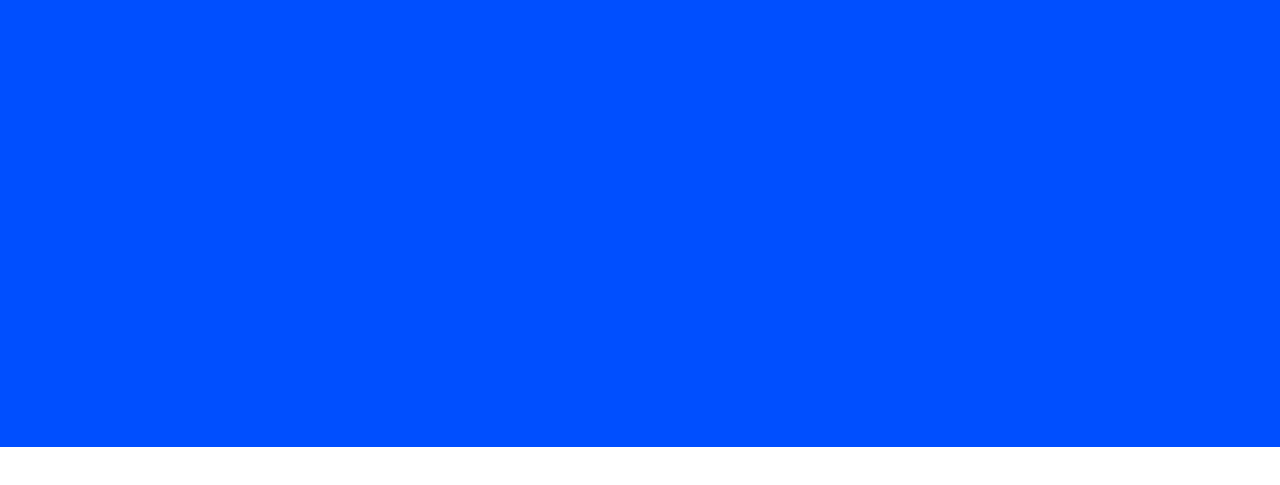
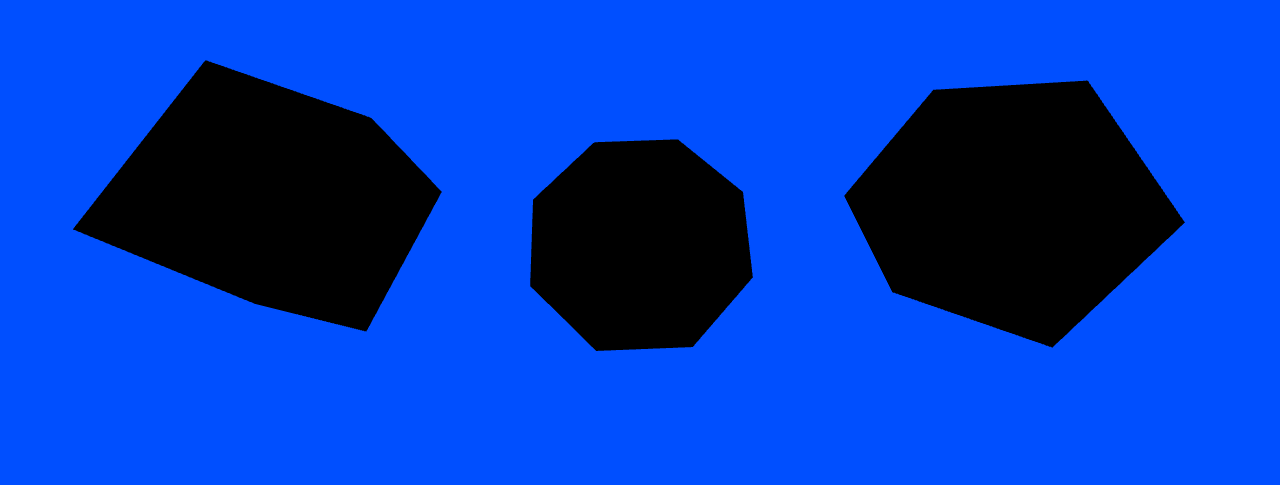
Before and after one commit to draw-img/three-js-webpack, a website built with webpack: page index.html in a window 1280 px wide. Shown: the part 193-678 px from the top of the page. Built offline with nearby package versions, Linux system fonts and the light colour scheme; animation ran at ten frames a second.

Commit message:
도형추가

```diff
--- a/index.html
+++ b/index.html
@@ -9,7 +9,6 @@
   </head>
   <body>
 
-    <canvas id="c"></canvas>
     <script src="public/bundle.js"></script>
   </body>
 </html>
--- a/src/index.js
+++ b/src/index.js
@@ -6,21 +6,56 @@ if (WEBGL.isWebGLAvailable()) {
   //장면
   const scene = new THREE.Scene()
   //장면 색상
-  scene.background = new THREE.Color(0x004fff)
+  scene.background = new THREE.Color(0x004fff);
 
   //카메라
   const camera = new THREE.PerspectiveCamera(75, window.innerWidth / window.innerHeight, 0.1, 1000);
+  camera.position.z = 3
 
-  //캔버스 (렌더러)
-  const canvas = document.querySelector("#c");
-  const renderer = new THREE.WebGLRenderer({ canvas });
+  //렌더러
+  const renderer = new THREE.WebGLRenderer({
+    antialias: true,
+    alpha: true
+  });
+  renderer.setSize(window.innerWidth, window.innerHeight);
+
+  //어디에 어떤 코드에 출력할건지
+  document.body.appendChild(renderer.domElement);
+
+  //매쉬
+  // const boxWidth = 1;
+  // const boxHeight = 1
+  // const boxDepth = 1;
+  // const geometry01 = new THREE.BoxGeometry(boxWidth, boxHeight, boxDepth)
+  const geometry01 = new THREE.BoxGeometry(1, 1, 1)
+  const material01 = new THREE.MeshStandardMaterial({ color: 0x999999 })
+  const obj01 = new THREE.Mesh(geometry01, material01)
+  scene.add(obj01)
+
+  obj01.position.x = -2;
+
+  const geometry02 = new THREE.ConeGeometry(0.8, 1.2, 8)
+  const material02 = new THREE.MeshStandardMaterial({ color: 0x999999  })
+  const obj02 = new THREE.Mesh(geometry02, material02)
+  scene.add(obj02)
+
+  const geometry03 = new THREE.IcosahedronGeometry(0.8, 0)
+  const material03 = new THREE.MeshStandardMaterial({ color: 0x999999  })
+  const obj03 = new THREE.Mesh(geometry03, material03)
+  scene.add(obj03)
+
+  obj03.position.x = 2;
 
   //애니메이션 적용 코드
   function render(time) {
     time *= 0.001;
 
-    // cube.rotation.x = time;
-    // cube.rotation.y = time;
+    obj01.rotation.x = time;
+    obj01.rotation.y = time;
+    obj02.rotation.x = time;
+    obj02.rotation.y = time;
+    obj03.rotation.x = time;
+    obj03.rotation.y = time;
 
     renderer.render(scene, camera);
 
@@ -29,6 +64,14 @@ if (WEBGL.isWebGLAvailable()) {
 
   requestAnimationFrame(render)
 
+  //반응형 처리
+  function onWindowResize() {
+    camera.aspect = window.innerWidth / window.innerHeight;
+    camera.updateProjectionMatrix();
+    renderer.setSize(window.innerWidth, window.innerHeight)
+  }
+window.addEventListener('resize', onWindowResize);
+
 } else {
   var warning = WEBGL.getWebGLErrorMessage()
   document.body.appendChild(warning)
```
